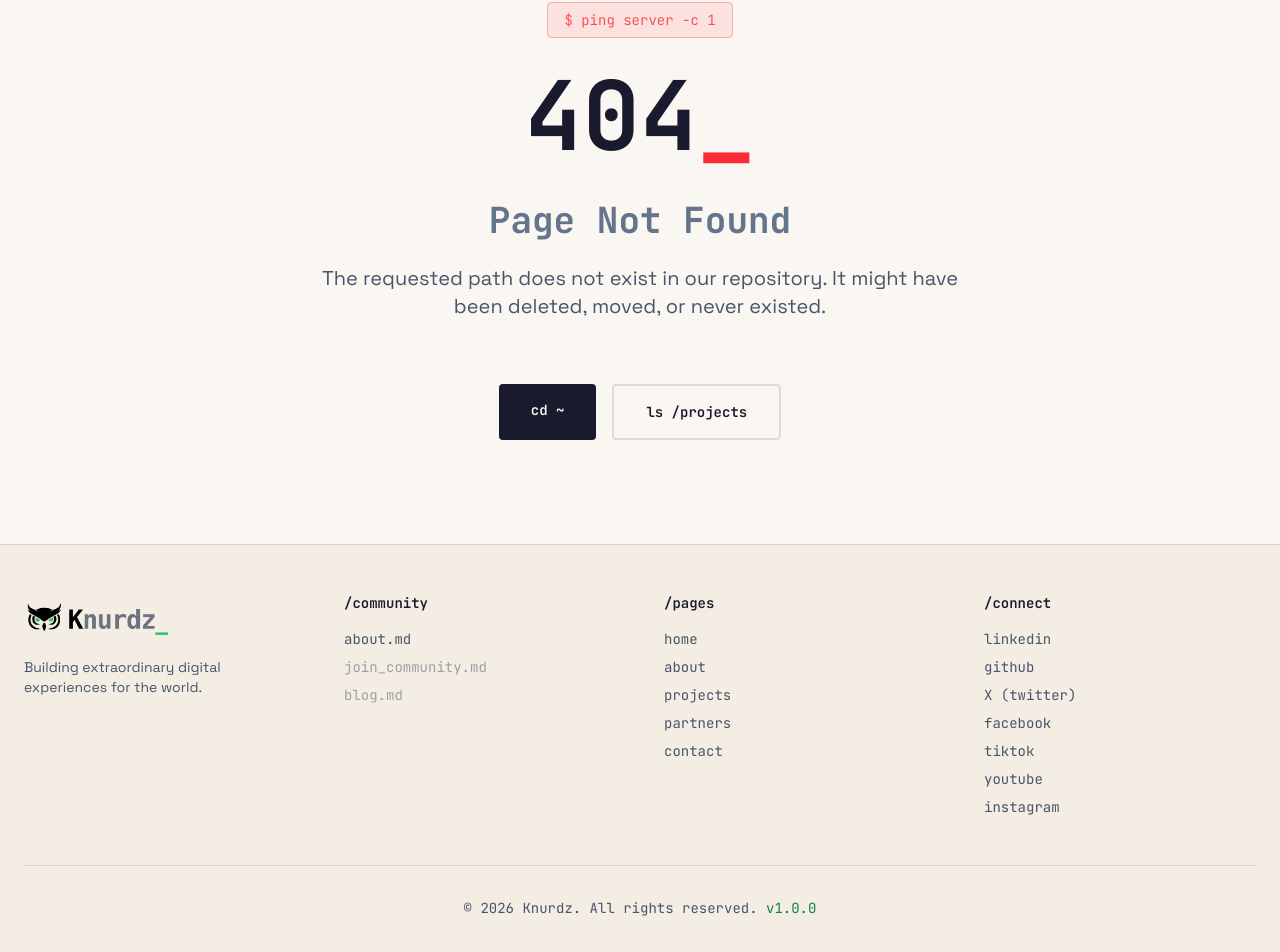
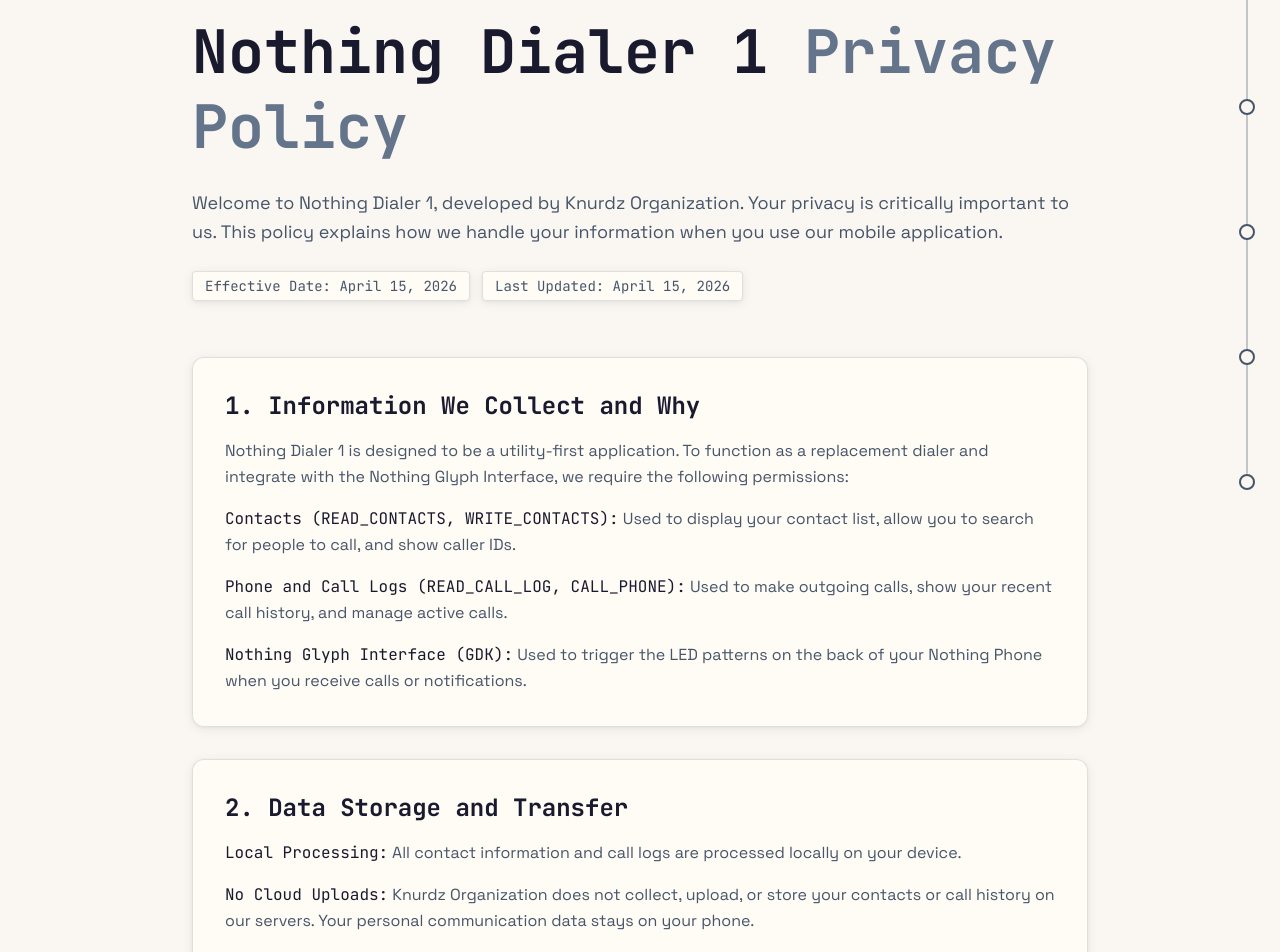
Before and after one commit to knurdz/Home, a Next.js app: page /nothing-dialer-1/privacy-policy in a window 1280 px wide. Before the commit this address had no page. Shown: the part 176-1128 px from the top of the page. Built offline with nearby package versions, Linux system fonts and the light colour scheme.

Commit message:
feat: add privacy policy page for Nothing Dialer 1

```diff
--- /dev/null
+++ b/src/app/nothing-dialer-1/privacy-policy/page.tsx
@@ -0,0 +1,188 @@
+import type { Metadata } from "next";
+import Navbar from "@/components/Navbar";
+import Footer from "@/components/Footer";
+import ScrollIndicator from "@/components/ScrollIndicator";
+
+const BASE_URL = "https://knurdz.org";
+const PAGE_PATH = "/nothing-dialer-1/privacy-policy";
+
+export const metadata: Metadata = {
+  title: "Nothing Dialer 1 Privacy Policy",
+  description:
+    "Privacy Policy for Nothing Dialer 1 by Knurdz Organization.",
+  alternates: {
+    canonical: `${BASE_URL}${PAGE_PATH}`,
+  },
+  openGraph: {
+    title: "Nothing Dialer 1 Privacy Policy",
+    description:
+      "Read how Nothing Dialer 1 handles permissions, local processing, and data security.",
+    url: `${BASE_URL}${PAGE_PATH}`,
+    siteName: "Knurdz",
+    type: "article",
+  },
+  twitter: {
+    card: "summary",
+    title: "Nothing Dialer 1 Privacy Policy",
+    description:
+      "Read how Nothing Dialer 1 handles permissions, local processing, and data security.",
+  },
+};
+
+export default function NothingDialerPrivacyPolicyPage() {
+  return (
+    <>
+      <ScrollIndicator />
+      <Navbar />
+
+      <main className="min-h-screen pt-32 pb-20 px-6">
+        <div className="container mx-auto max-w-4xl">
+          <header className="mb-14">
+            <span className="inline-block px-4 py-2 rounded border border-border text-muted text-sm mono-font mb-6">
+              $ cat privacy-policy.md
+            </span>
+            <h1 className="text-4xl md:text-6xl font-bold mono-font leading-tight text-foreground">
+              Nothing Dialer 1 <span className="text-faded">Privacy Policy</span>
+            </h1>
+            <p className="text-muted text-lg mt-6 leading-relaxed">
+              Welcome to Nothing Dialer 1, developed by Knurdz Organization. Your
+              privacy is critically important to us. This policy
+              explains how we handle your information when you use our mobile
+              application.
+            </p>
+            <div className="mt-6 flex flex-wrap gap-3 text-sm mono-font text-muted">
+              <span className="px-3 py-1 rounded border border-border bg-card">
+                Effective Date: April 15, 2026
+              </span>
+              <span className="px-3 py-1 rounded border border-border bg-card">
+                Last Updated: April 15, 2026
+              </span>
+            </div>
+          </header>
+
+          <article className="space-y-8">
+            <section className="bg-card border border-border rounded-xl p-6 md:p-8">
+              <h2 className="text-2xl font-bold mono-font mb-4 text-foreground">
+                1. Information We Collect and Why
+              </h2>
+              <p className="text-muted leading-relaxed mb-4">
+                Nothing Dialer 1 is designed to be a utility-first application.
+                To function as a replacement dialer and integrate with the Nothing
+                Glyph Interface, we require the following permissions:
+              </p>
+              <ul className="space-y-4 text-muted leading-relaxed">
+                <li>
+                  <span className="mono-font text-foreground">
+                    Contacts (READ_CONTACTS, WRITE_CONTACTS):
+                  </span>{" "}
+                  Used to display your contact list, allow you to search for
+                  people to call, and show caller IDs.
+                </li>
+                <li>
+                  <span className="mono-font text-foreground">
+                    Phone and Call Logs (READ_CALL_LOG, CALL_PHONE):
+                  </span>{" "}
+                  Used to make outgoing calls, show your recent call history,
+                  and manage active calls.
+                </li>
+                <li>
+                  <span className="mono-font text-foreground">
+                    Nothing Glyph Interface (GDK):
+                  </span>{" "}
+                  Used to trigger the LED patterns on the back of your Nothing
+                  Phone when you receive calls or notifications.
+                </li>
+              </ul>
+            </section>
+
+            <section className="bg-card border border-border rounded-xl p-6 md:p-8">
+              <h2 className="text-2xl font-bold mono-font mb-4 text-foreground">
+                2. Data Storage and Transfer
+              </h2>
+              <ul className="space-y-4 text-muted leading-relaxed">
+                <li>
+                  <span className="mono-font text-foreground">Local Processing:</span>{" "}
+                  All contact information and call logs are processed locally on
+                  your device.
+                </li>
+                <li>
+                  <span className="mono-font text-foreground">No Cloud Uploads:</span>{" "}
+                  Knurdz Organization does not collect, upload, or store
+                  your contacts or call history on our servers. Your personal
+                  communication data stays on your phone.
+                </li>
+                <li>
+                  <span className="mono-font text-foreground">Third-Party Sharing:</span>{" "}
+                  We do not sell, trade, or otherwise transfer your personal
+                  information to outside parties.
+                </li>
+              </ul>
+            </section>
+
+            <section className="bg-card border border-border rounded-xl p-6 md:p-8">
+              <h2 className="text-2xl font-bold mono-font mb-4 text-foreground">
+                3. Hardware Integration
+              </h2>
+              <p className="text-muted leading-relaxed">
+                Nothing Dialer 1 utilizes the Nothing Glyph Developer Kit (GDK).
+                This integration is used solely for visual signaling via the
+                device&apos;s hardware LEDs. No audio or metadata from your calls
+                is transmitted to Nothing Technology Limited or any other third
+                party through this integration.
+              </p>
+            </section>
+
+            <section className="bg-card border border-border rounded-xl p-6 md:p-8">
+              <h2 className="text-2xl font-bold mono-font mb-4 text-foreground">
+                4. Security
+              </h2>
+              <p className="text-muted leading-relaxed">
+                We implement industry-standard security practices within the
+                Flutter framework to ensure that the app handles your device&apos;s
+                data securely. However, please remember that no method of
+                electronic storage or transmission is 100% secure.
+              </p>
+            </section>
+
+            <section className="bg-card border border-border rounded-xl p-6 md:p-8">
+              <h2 className="text-2xl font-bold mono-font mb-4 text-foreground">
+                5. Changes to This Policy
+              </h2>
+              <p className="text-muted leading-relaxed">
+                We may update our Privacy Policy from time to time. We will
+                notify you of any changes by posting the new Privacy Policy on
+                this page and updating the version within the app.
+              </p>
+            </section>
+
+            <section className="bg-card border border-border rounded-xl p-6 md:p-8">
+              <h2 className="text-2xl font-bold mono-font mb-4 text-foreground">
+                6. Contact Us
+              </h2>
+              <p className="text-muted leading-relaxed mb-4">
+                If you have any questions or suggestions about our Privacy
+                Policy, do not hesitate to contact us:
+              </p>
+              <ul className="space-y-3 text-muted leading-relaxed">
+                <li>
+                  <span className="mono-font text-foreground">Company:</span>{" "}
+                  Knurdz Organization
+                </li>
+                <li>
+                  <span className="mono-font text-foreground">Email:</span>{" "}
+                  support@knurdz.org
+                </li>
+                <li>
+                  <span className="mono-font text-foreground">Location:</span>{" "}
+                  Colombo, Sri Lanka
+                </li>
+              </ul>
+            </section>
+          </article>
+        </div>
+      </main>
+
+      <Footer />
+    </>
+  );
+}
--- a/src/content/projects/nothing-dialer-1.md
+++ b/src/content/projects/nothing-dialer-1.md
@@ -71,3 +71,7 @@
 ## Status
 
 Active development on `feature/mobile`. Essential dialing, SIM selection, native `InCallService` integration, and Flutter MethodChannels are implemented. Refining ongoing call glyph synchronizations and the history log interface.
+
+## Privacy Policy
+
+[View Privacy Policy](/nothing-dialer-1/privacy-policy)
```
